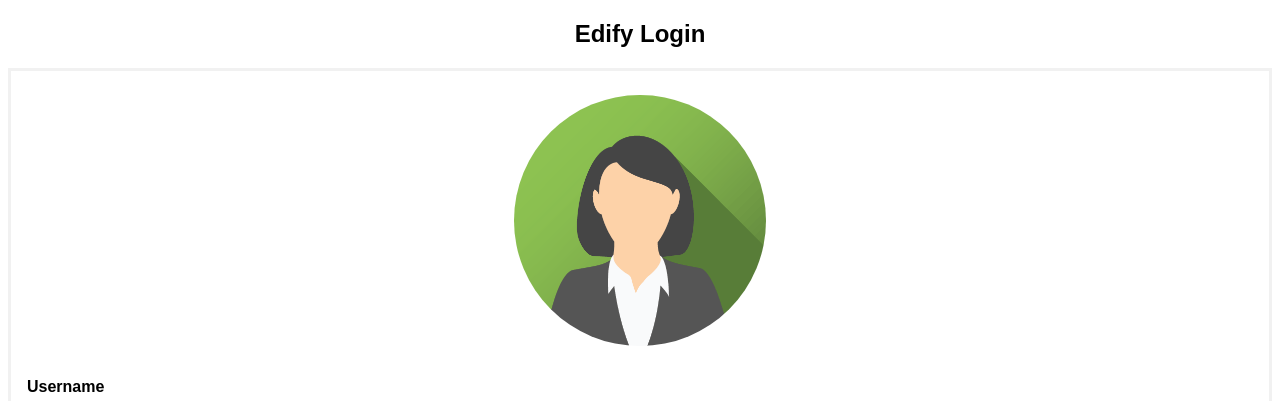
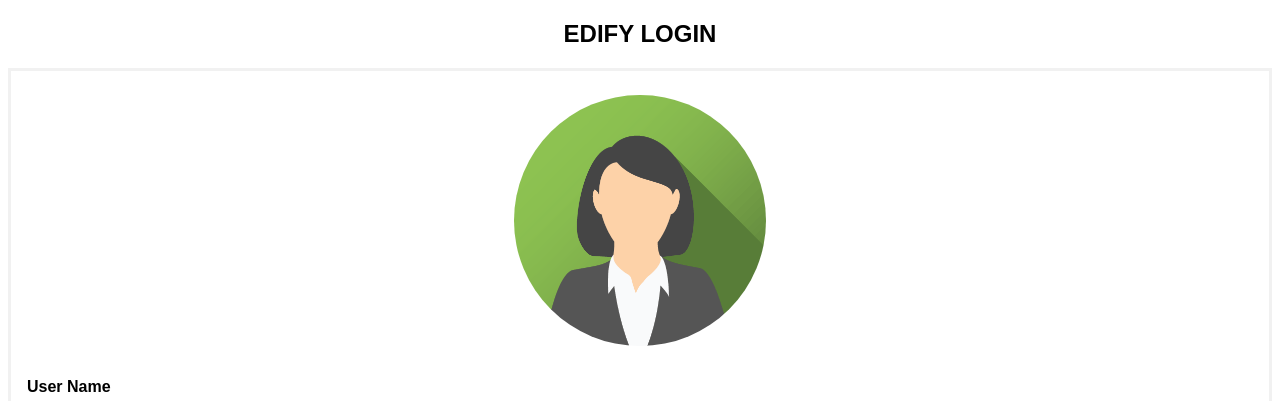
Before and after one commit to sravanaganji08/login-2513, a plain HTML site: page index.html in a window 1280 px wide. Shown: the top 401 px of the page. Drawn offline with Linux system fonts and the light colour scheme.

Commit message:
Add space between User and Name

```diff
--- a/index.html
+++ b/index.html
@@ -68,7 +68,7 @@ span.psw {
 </head>
 <body>
 
-<center><h2>Edify Login</h2></center>
+<center><h2>EDIFY LOGIN</h2></center>
 
 <form action="/action_page.php" method="post">
   <div class="imgcontainer">
@@ -76,7 +76,7 @@ span.psw {
   </div>
 
   <div class="container">
-    <label for="uname"><b>Username</b></label>
+    <label for="uname"><b>User Name</b></label>
     <input type="text" placeholder="Enter User Name" name="uname" required>
 
     <label for="psw"><b>Password</b></label>
```
